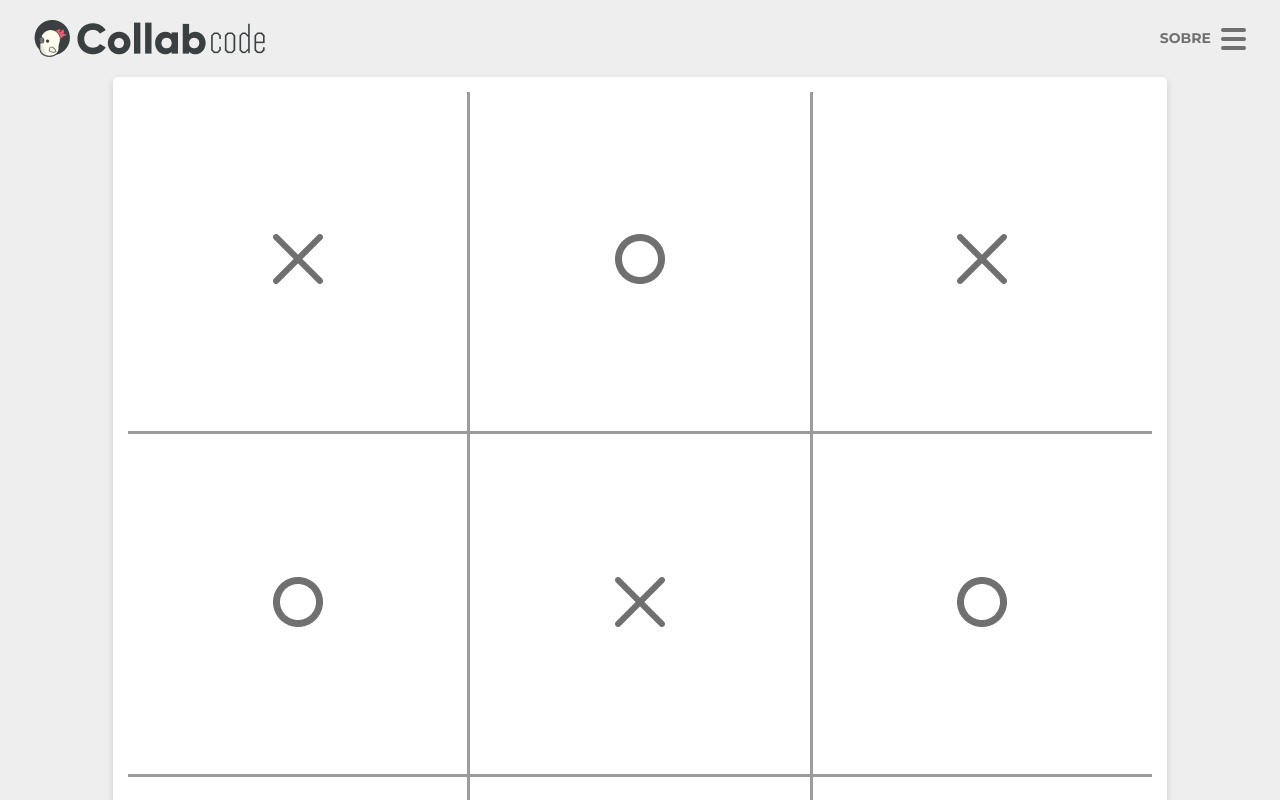
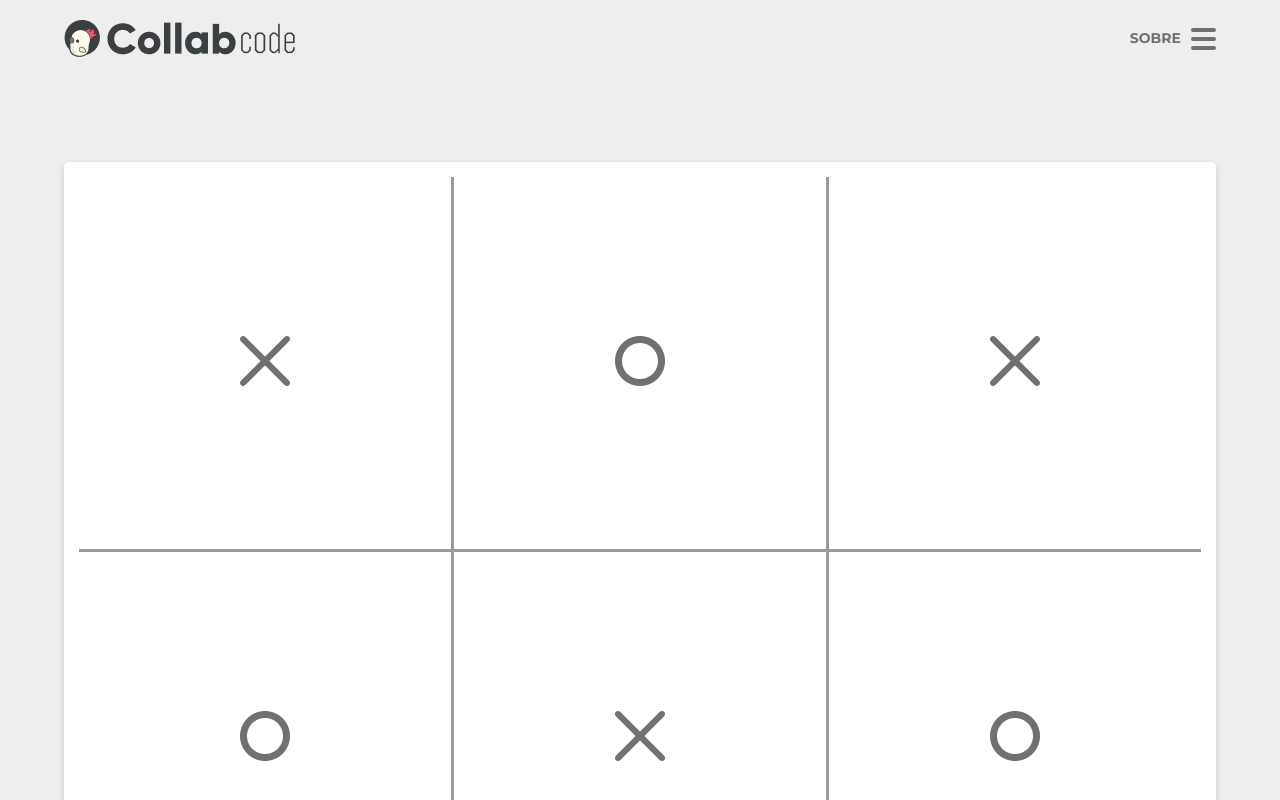
Before and after one commit to quintaodiogo/jogo-da-velha, a React (Create React App) app: page / in a window 1280 px wide. Shown: the top 800 px of the page. Built offline with nearby package versions, Linux system fonts and the light colour scheme.

Commit message:
Upgrade Header css

```diff
--- a/src/App.css
+++ b/src/App.css
@@ -1,8 +1,13 @@
 .app{
     text-align: center;
 }
+.app > .header{
+    width: 90vw;
+    margin: 0 auto 85px;
+}
 .app > .card{
     display: inline-block;
-    width: 80vw;
-    height: 80vw;
+    box-sizing: border-box;
+    width: 90vw;
+    height: 90vw;
 }
--- a/src/components/Header/style.css
+++ b/src/components/Header/style.css
@@ -2,7 +2,7 @@
     display: flex;
     justify-content: space-between;
     align-items: center;
-    padding: 20px 34px;
+    padding: 20px 0;
 }
 .header > .sobre{
     margin-left: auto;
```
